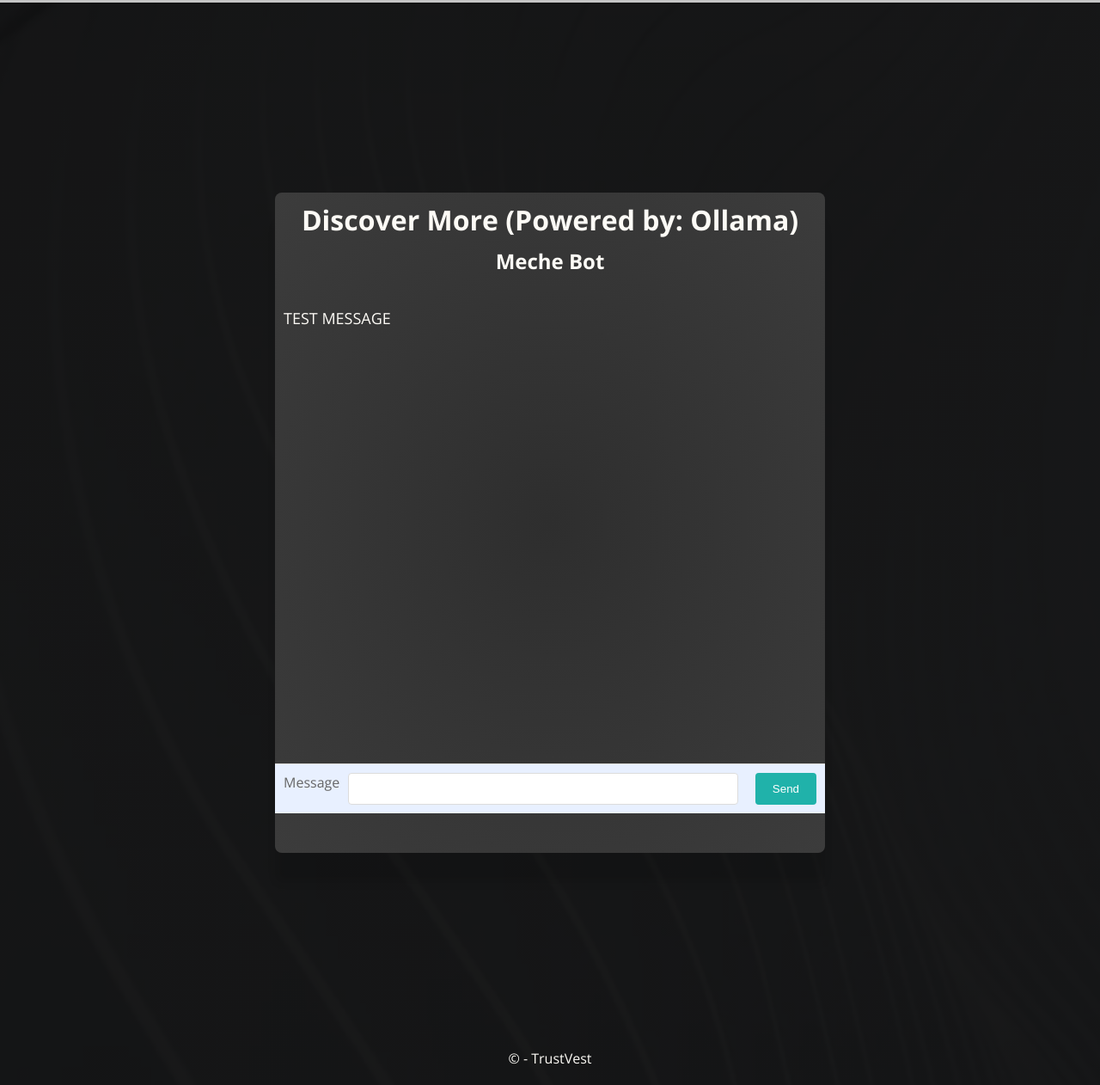
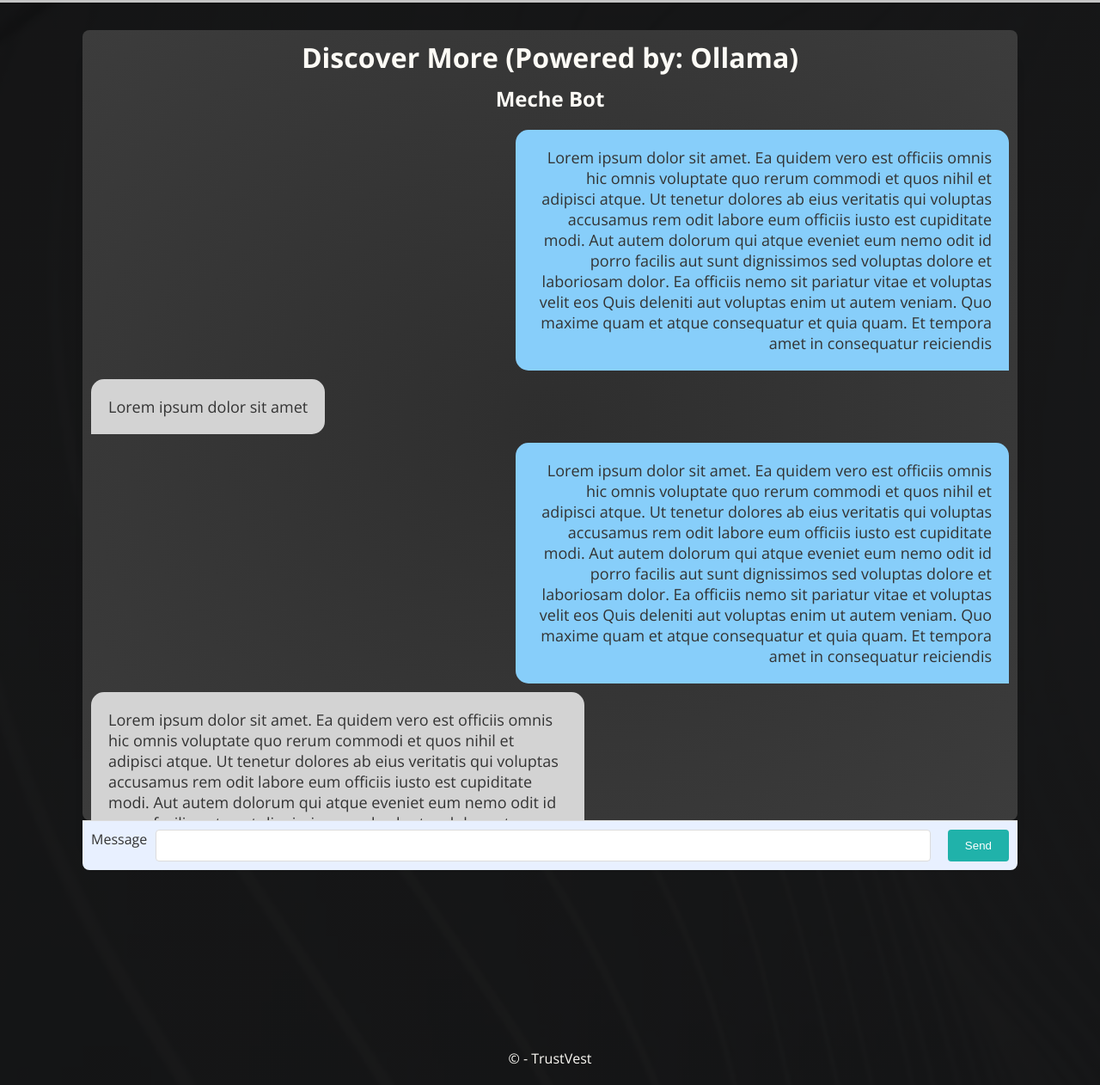
Before and after one commit to OsvaldoTA1/AFRL-Project-UI-Redesign, a Flask app: page /chat in a window 1280 px wide. Shown: the part 86-1348 px from the top of the page at 86% size. Run offline with Flask 3, Linux system fonts and the light colour scheme; the visitor is signed in with stand-in values (Sample User, id 1); data that the repository does not hold is empty; some libraries are stand-ins or nearby versions.

Commit message:
Chat bot UI redesign(near complete). Test messages displayed.

```diff
--- a/app/static/css/styles.css
+++ b/app/static/css/styles.css
@@ -165,12 +165,22 @@ footer {
 }
 
 /* Chat Box Styles */
+.chat-container {
+    display: flex;
+    flex-direction: column;
+    justify-content: center;
+    justify-self: center;
+    background-color: none; /* No background color */
+    padding: var(--spacing-medium);
+    max-height: 72.5vh;
+    max-width: 85%;
+    margin-top: var(--spacing-small);
+}
 #chat-box {
-    position: fixed;
-    bottom: 20%;
-    left: 25%;
-    width: 50%;
-    height: 57%;
+    display: flex;
+    flex-direction: column;
+    flex-grow: 1;
+    overflow: hidden;
     border: none;
     border-radius: var(--border-radius-medium);
     background-image: radial-gradient(#2e2e2e, #3c3c3c);
@@ -194,24 +204,56 @@ footer {
 }
 
 #chat-messages {
+    flex-grow: 1;
     overflow-y: auto;
-    height: 70%;
+    max-height: 70%;
     padding: var(--spacing-small);
 }
 
-#chat-messages p{
-    color: var(--color-text-light);
+.chat-message-user,
+.chat-message-ai {
+    max-width: 50%;
+    width:fit-content;
+    margin-bottom: var(--spacing-small);
+    padding: var(--spacing-medium);
+    border-radius: var(--border-radius-large);
+    word-wrap: break-word;
+    position: relative;
+    clear: both;
 }
 
-#chat-box form {
+.chat-message-user {
+    background-color: lightskyblue;
+    color: var(--color-text-light);
+    margin-left: auto;
+    text-align: right;
+    border-bottom-right-radius: 0;
+}
+
+.chat-message-ai {
+    background-color: lightgray;
+    color: var(--color-text-light);
+    margin-right: auto;
+    text-align: left;
+    border-bottom-left-radius: 0;
+}
+
+.chat-text {
+    margin: 0;
+}
+
+#chat-form {
     display: flex;
     gap: var(--spacing-small);
     padding: var(--spacing-small);
     background-color: var(--color-background-lighter);
     border-top: 1px solid var(--color-border);
+    border-radius: var(--border-radius-medium);
+    border-top-left-radius: 0;
+    border-top-right-radius: 0;
 }
 
-#chat-box form input[type="text"] {
+#chat-form input[type="text"] {
     flex: 1;
     padding: var(--spacing-small);
     margin-right: var(--spacing-small);
@@ -221,7 +263,7 @@ footer {
     color: var(--color-text);
 }
 
-#chat-box input[type="submit"] {
+#chat-form input[type="submit"] {
     padding: var(--spacing-small) var(--spacing-medium);
     background-color: var(--color-accent);
     color: var(--color-background-light);
@@ -232,14 +274,14 @@ footer {
 }
 
 /* Focus and Hover States */
-#chat-box form input[type="text"]:focus,
-#chat-box input[type="submit"]:focus {
+#chat-form input[type="text"]:focus,
+#chat-form input[type="submit"]:focus {
     outline: none;
     border: 2px solid var(--color-primary);
     box-shadow: 0 0 5px var(--color-primary);
 }
 
-#chat-box input[type="submit"]:hover {
+#chat-form input[type="submit"]:hover {
     background-color: var(--color-secondary);
 }
 
--- a/app/templates/chat.html
+++ b/app/templates/chat.html
@@ -13,6 +13,7 @@ Discover AI | TrustVest
         background-size: cover !important;
     }
 </style>
+<div class="chat-container">
     <div id="chat-box">
         <h1>Discover More (Powered by: Ollama)</h1>
         <h2>Meche Bot</h2>
@@ -21,8 +22,28 @@ Discover AI | TrustVest
             {% for message in messages %}
                 <p>{{ message.username }}: {{ message.message }}</p>
             {% endfor %}
-        <div class="chat-bubble">
-            <p>TEST MESSAGE</p>
+            <!-- AFTER THE CHAT BOT IS FIXED WE CAN ADD JINJA TEMPLATING -->
+            <div class="chat-message-user">
+                <p class="chat-text">
+                    Lorem ipsum dolor sit amet. Ea quidem vero est officiis omnis hic omnis voluptate quo rerum commodi et quos nihil et adipisci atque. Ut tenetur dolores ab eius veritatis qui voluptas accusamus rem odit labore eum officiis iusto est cupiditate modi.
+                    Aut autem dolorum qui atque eveniet eum nemo odit id porro facilis aut sunt dignissimos sed voluptas dolore et laboriosam dolor. Ea officiis nemo sit pariatur vitae et voluptas velit eos Quis deleniti aut voluptas enim ut autem veniam. Quo maxime quam et atque consequatur et quia quam. Et tempora amet in consequatur reiciendis
+                </p>
+            </div>
+            <div class="chat-message-ai">
+                <p class="chat-text">Lorem ipsum dolor sit amet</p>
+            </div>
+            <div class="chat-message-user">
+                <p class="chat-text">
+                    Lorem ipsum dolor sit amet. Ea quidem vero est officiis omnis hic omnis voluptate quo rerum commodi et quos nihil et adipisci atque. Ut tenetur dolores ab eius veritatis qui voluptas accusamus rem odit labore eum officiis iusto est cupiditate modi.
+                    Aut autem dolorum qui atque eveniet eum nemo odit id porro facilis aut sunt dignissimos sed voluptas dolore et laboriosam dolor. Ea officiis nemo sit pariatur vitae et voluptas velit eos Quis deleniti aut voluptas enim ut autem veniam. Quo maxime quam et atque consequatur et quia quam. Et tempora amet in consequatur reiciendis
+                </p>
+            </div>
+            <div class="chat-message-ai">
+                <p class="chat-text">
+                    Lorem ipsum dolor sit amet. Ea quidem vero est officiis omnis hic omnis voluptate quo rerum commodi et quos nihil et adipisci atque. Ut tenetur dolores ab eius veritatis qui voluptas accusamus rem odit labore eum officiis iusto est cupiditate modi.
+                    Aut autem dolorum qui atque eveniet eum nemo odit id porro facilis aut sunt dignissimos sed voluptas dolore et laboriosam dolor. Ea officiis nemo sit pariatur vitae et voluptas velit eos Quis deleniti aut voluptas enim ut autem veniam. Quo maxime quam et atque consequatur et quia quam. Et tempora amet in consequatur reiciendis
+                </p>
+            </div>
         </div>
     </div>
     <form method="POST" id="chat-form">
```
Lines whose indentation alone changed are shown as unchanged.
